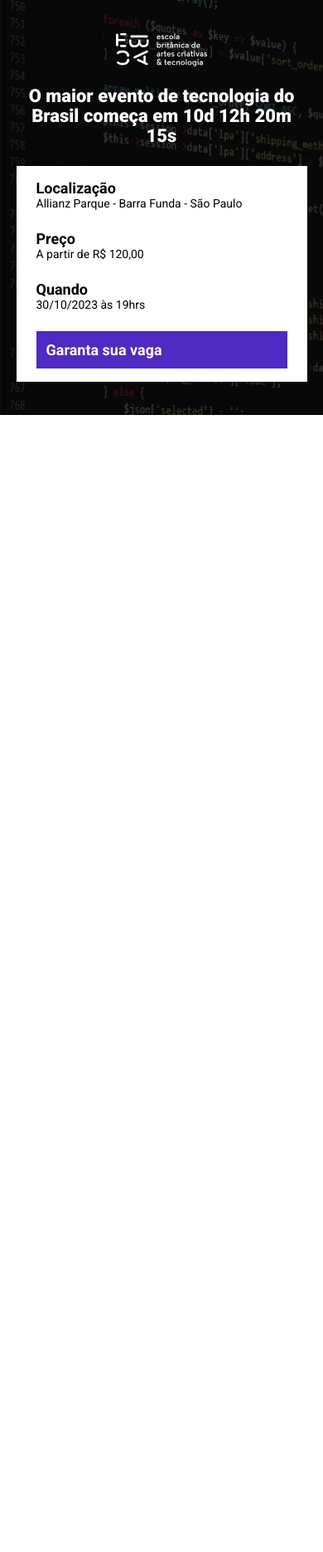
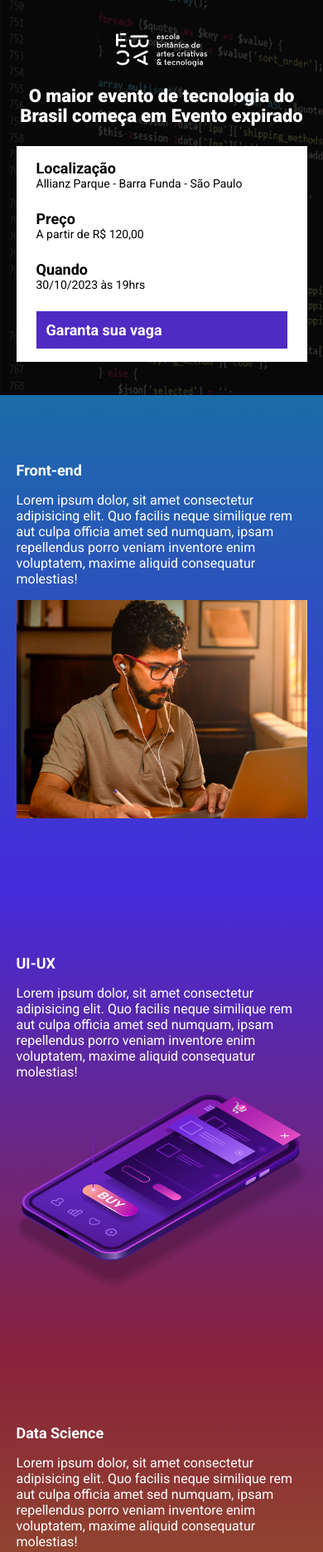
Before and after one commit to smTeixeira/ebac_tech_talks, a website built with Parcel: page src/index.html in a window 390 px wide. Shown: the top 1870 px of the page at 83% size. Before the commit the page ends 844 px from the top, so only its background shows below. Built offline with nearby package versions, Linux system fonts and the light colour scheme.

Commit message:
criando a contagem regressiva

```diff
--- a/package.json
+++ b/package.json
@@ -2,9 +2,9 @@
   "name": "ebac_talks",
   "version": "1.0.0",
   "description": "",
-  "main": "index.js",
   "scripts": {
     "dev": "parcel src/index.html src/styles/main.scss src/scripts/main.js",
+    "build": "parcel build src/index.html",
     "test": "echo \"Error: no test specified\" && exit 1"
   },
   "keywords": [],
--- a/src/index.html
+++ b/src/index.html
@@ -9,6 +9,7 @@
     <link rel="preconnect" href="https://fonts.gstatic.com" crossorigin>
     <link href="https://fonts.googleapis.com/css2?family=Roboto:wght@400;700;900&display=swap" rel="stylesheet">
     <link rel="stylesheet" href="styles/main.scss">
+    <link rel="stylesheet" href="https://unpkg.com/aos@next/dist/aos.css" />
 </head>
 
 <body>
@@ -16,7 +17,7 @@
         <div class="container">
             <img class="hero__logo" src="./images/ebac_logo.svg" alt="EBAC">
             <p class="hero__text">
-                O maior evento de tecnologia do Brasil começa em 10d 12h 20m 15s
+                O maior evento de tecnologia do Brasil começa em <span id="contador"></span>
             </p>
             <div class="infos-bar">
                 <ul class="infos-bar__infos">
@@ -39,6 +40,57 @@
             </div>
         </div>
     </header>
+
+    <section class="event event--frontend">
+        <div class="container" data-aos="fade-right">
+            <div class="event__details">
+                <h2 class="event__details__title">Front-end</h2>
+                <p class="event__details_description">Lorem ipsum dolor, sit amet consectetur adipisicing elit. Quo
+                    facilis neque similique rem aut culpa
+                    officia amet sed numquam, ipsam repellendus porro veniam inventore enim voluptatem, maxime aliquid
+                    consequatur molestias!</p>
+            </div>
+            <img class="event__image" src="./images/frontend.png" alt="Front-end">
+        </div>
+    </section>
+    <section class="event event--ui-ux event--image-left">
+        <div class="container" data-aos="fade-left">
+            <div class="event__details">
+                <h2 class="event__details__title">UI-UX</h2>
+                <p class="event__details_description">Lorem ipsum dolor, sit amet consectetur adipisicing elit. Quo
+                    facilis neque similique rem aut culpa
+                    officia amet sed numquam, ipsam repellendus porro veniam inventore enim voluptatem, maxime aliquid
+                    consequatur molestias!</p>
+            </div>
+            <img class="event__image" src="./images/ui-ux.png" alt="ui-ux">
+        </div>
+    </section>
+    <section class="event event--data-science">
+        <div class="container" data-aos="fade-right">
+            <div class="event__details">
+                <h2 class="event__details__title">Data Science</h2>
+                <p class="event__details_description">Lorem ipsum dolor, sit amet consectetur adipisicing elit. Quo
+                    facilis neque similique rem aut culpa
+                    officia amet sed numquam, ipsam repellendus porro veniam inventore enim voluptatem, maxime aliquid
+                    consequatur molestias!</p>
+            </div>
+            <img class="event__image" src="./images/data.png" alt="Data">
+        </div>
+    </section>
+    <section class="event event--backend event--image-left">
+        <div class="container" data-aos="fade-left">
+            <div class="event__details">
+                <h2 class="event__details__title">Back-end</h2>
+                <p class="event__details_description">Lorem ipsum dolor, sit amet consectetur adipisicing elit. Quo
+                    facilis neque similique rem aut culpa
+                    officia amet sed numquam, ipsam repellendus porro veniam inventore enim voluptatem, maxime aliquid
+                    consequatur molestias!</p>
+            </div>
+            <img class="event__image" src="./images/backend.png" alt="Back-end">
+        </div>
+    </section>
+    <script src="https://unpkg.com/aos@next/dist/aos.js"></script>
+    <script src="scripts/main.js"></script>
 </body>
 
 </html>
--- a/src/scripts/main.js
+++ b/src/scripts/main.js
@@ -0,0 +1,28 @@
+AOS.init();
+
+const dataDoEvento = new Date("Oct 10, 2023 19:00:00");
+const timeStampDoEvento = dataDoEvento.getTime();
+
+const contaAsHoras = setInterval(function () {
+    const agora = new Date();
+    const timeStampDoAtual = agora.getTime();
+
+    const distanciaAteOEvento = timeStampDoEvento - timeStampDoAtual;
+
+    const diaEmMs = 1000 * 60 * 60 * 24;
+    const horaEmMs = 1000 * 60 * 60;
+    const minutoEmMs = 1000 * 60;
+
+    const diasAteOEvento = Math.floor(distanciaAteOEvento / diaEmMs);
+    const horasAteOEvento = Math.floor((distanciaAteOEvento % diaEmMs) / horaEmMs);
+    const minutosAteOEvento = Math.floor((distanciaAteOEvento % horaEmMs) / minutoEmMs);
+    const segundosAteOEvento = Math.floor((distanciaAteOEvento % minutoEmMs) / 1000);
+
+    document.getElementById('contador').innerHTML = `${diasAteOEvento}d ${horasAteOEvento}h ${minutosAteOEvento}m ${segundosAteOEvento}s`
+
+    if (distanciaAteOEvento < 0) {
+        clearInterval(contaAsHoras);
+        document.getElementById('contador').innerHTML = 'Evento expirado';
+    }
+
+}, 1000)
--- /dev/null
+++ b/src/styles/_event.scss
@@ -0,0 +1,64 @@
+@use 'variables';
+
+.event {
+    padding: 80px 0;
+
+    &--frontend {
+        background-image: linear-gradient(variables.$blue1, variables.$blue2);
+    }
+
+    &--ui-ux {
+        background-image: linear-gradient(variables.$blue2, variables.$pink);
+    }
+
+    &--data-science {
+        background-image: linear-gradient(variables.$pink, variables.$yellow);
+    }
+
+    &--backend {
+        background-image: linear-gradient(variables.$yellow, variables.$pink);
+    }
+
+    &--image-left {
+        .container {
+            flex-direction: row-reverse;
+        }
+    }
+
+    .container {
+        display: flex;
+        gap: 40px;
+    }
+
+    &__image {
+        max-width: 360px;
+    }
+
+    &__details {
+
+        &__title {
+            font-size: 18px;
+            font-weight: bold;
+            margin-bottom: 16px;
+        }
+
+        &__description {
+            line-height: 22px;
+        }
+    }
+
+    @media (max-width:640px) {
+        .container {
+            display: block;
+        }
+
+        &__image {
+            width: 100%;
+        }
+
+        &__details {
+            margin-right: 0;
+            margin-bottom: 16px;
+        }
+    }
+}
--- a/src/styles/_hero.scss
+++ b/src/styles/_hero.scss
@@ -1,3 +1,5 @@
+@use 'variables';
+
 .hero {
     padding-top: 64px;
     padding-bottom: 100px;
@@ -16,7 +18,7 @@
         left: 0;
         width: 100%;
         height: 100%;
-        background-color: #000;
+        background-color: variables.$secondaryTextColor;
         content: '';
         opacity: .7;
     }
--- /dev/null
+++ b/src/styles/_variables.scss
@@ -0,0 +1,9 @@
+$textColor: #fff;
+$secondaryTextColor: #000;
+
+$blue1: #1b6ca7;
+$blue2: #442bdb;
+
+$pink: #89223b;
+$yellow: #9c791d;
+$purple: #4f2ac3;
--- a/src/styles/components/_buttons.scss
+++ b/src/styles/components/_buttons.scss
@@ -1,3 +1,5 @@
+@use '../variables';
+
 .button {
     padding: 12px;
     font-size: 18px;
@@ -8,7 +10,7 @@
 
     &--primary {
         color: #fff;
-        background-color: #4f2ac3;
+        background-color: variables.$purple;
     }
 
     @media (max-width: 640px) {
--- a/src/styles/components/_infos_bar.scss
+++ b/src/styles/components/_infos_bar.scss
@@ -1,6 +1,8 @@
+@use '../variables';
+
 .infos-bar {
     padding: 16px 24px;
-    background-color: #fff;
+    background-color: variables.$textColor;
     display: flex;
     justify-content: space-between;
 
@@ -10,10 +12,10 @@
 
         &__item {
             font-size: 14px;
-            color: #000;
+            color: variables.$secondaryTextColor;
 
             b {
-                color: #000;
+                color: variables.$secondaryTextColor;
                 font-size: 18px;
                 display: block;
             }
--- a/src/styles/main.scss
+++ b/src/styles/main.scss
@@ -1,13 +1,15 @@
 @use 'hero';
 @use 'components/infos_bar';
 @use 'components/buttons';
+@use 'event';
+@use 'variables';
 
 * {
     margin: 0;
     padding: 0;
     box-sizing: border-box;
     font-family: Roboto, sans-serif;
-    color: #fff;
+    color: variables.$textColor;
     list-style: none;
 }
 
```
